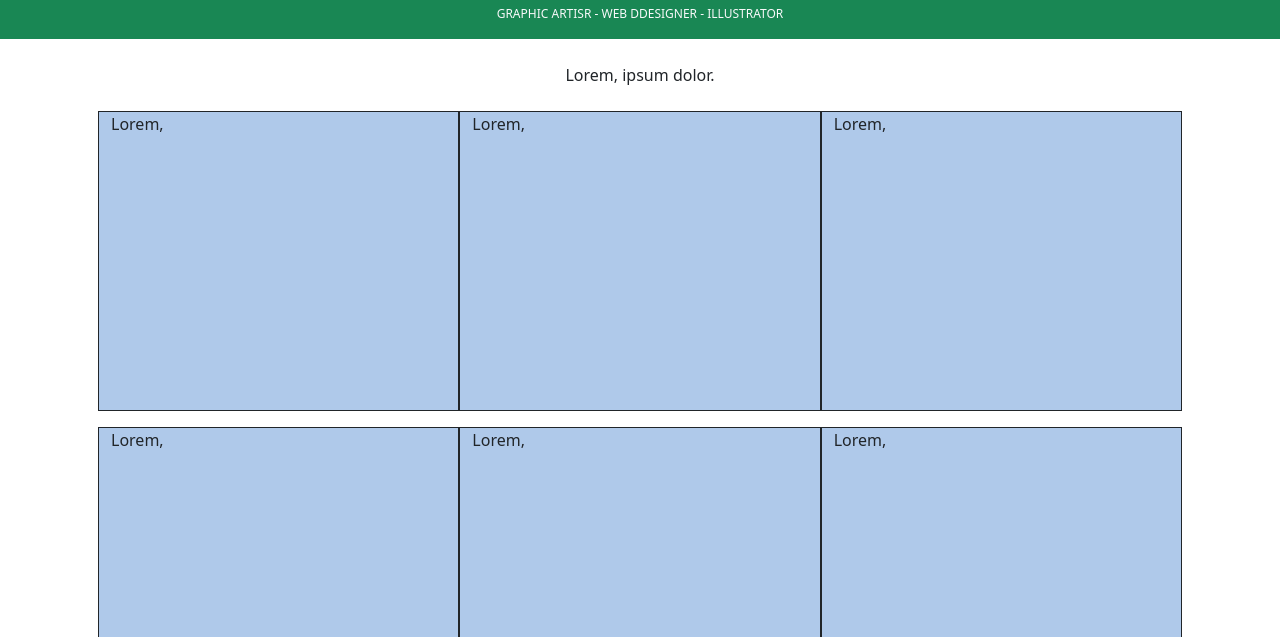
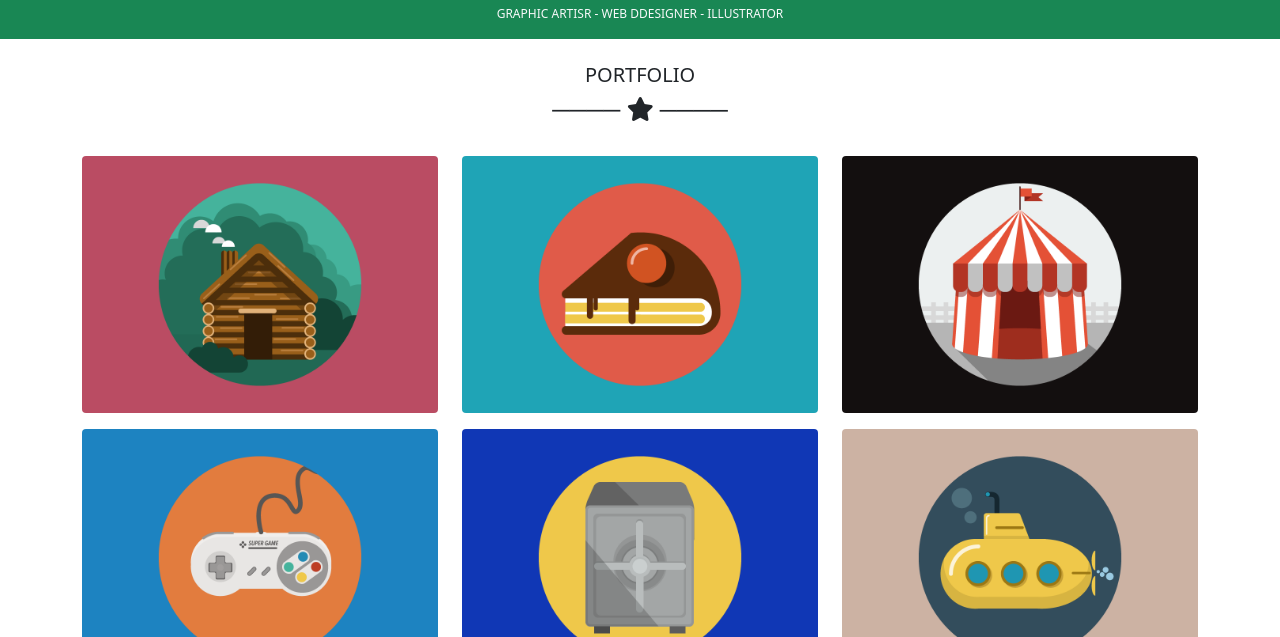
Before and after one commit to Daedry/html-css-bootstrap-freelancer, a plain HTML site: page index.html in a window 1280 px wide. Shown: the part 315-952 px from the top of the page. Drawn offline with nearby package versions, Linux system fonts and the light colour scheme.

Commit message:
add portfolio

```diff
--- a/index.html
+++ b/index.html
@@ -84,17 +84,20 @@
             <div class="container-fluid ">
                 <div class="row row-cols-1 bg-success hero_image justify-content-center position-relative flex-column">
                     <div class="col d-flex justify-content-center">
-                        <img class="mx-5 px-4 img_hero" height="150"
-                            src="./img/avatar.svg" alt="">
+                        <img class="mx-5 px-4 img_hero" height="150" src="./img/avatar.svg" alt="">
                     </div>
                     <div class="col ">
                         <h1 class="text-center text-light text-uppercase py-2">start bootstrap</h1>
                     </div>
                     <div class="col">
-                        <div class="text-light h4 text-center align-self-start">────  <i class="fa fa-star" aria-hidden="true">  ────</i></div>
+                        <div class="text-light h4 text-center align-self-start">
+                            ──── <i class="fa fa-star"aria-hidden="true"> ────</i>
+                        </div>
                     </div>
                     <div class="col">
-                        <p class="text-center text-light text-uppercase hero_paragraf">graphic artisr - web ddesigner - illustrator</p>
+                        <p class="text-center text-light text-uppercase hero_paragraf">
+                            graphic artisr - web ddesigner - illustrator
+                        </p>
                     </div>
                 </div>
                 <!-- /.row -->
@@ -103,20 +106,34 @@
         </div>
         <!-- /.main-top -->
 
-        <div class="container main">
-
-
+        <div class="portfolio">
+            <div class="container">
                 <div class="row py-4">
-                <div class="col-12 text-center">Lorem, ipsum dolor.</div>
+                    <div class="col-12 text-center text-uppercase h5">portfolio</div>
+                    <div class=" h4 text-center align-self-start">
+                        ──── <i class="fa fa-star"aria-hidden="true"> ────</i>
+                    </div>
                 </div>
 
-            <div class="row row-cols-1 row-cols-sm-2 row-cols-xl-3 mx-3 gy-3">
-                <div class="col card_img1">Lorem,</div>
-                <div class="col card_img1">Lorem,</div>
-                <div class="col card_img1">Lorem,</div>
-                <div class="col card_img1">Lorem,</div>
-                <div class="col card_img1">Lorem,</div>
-                <div class="col card_img1">Lorem,</div>
+                <div class="row row-cols-1 row-cols-sm-2 row-cols-xl-3 mb-3 gy-3">
+                    <div class="col card_img1">
+                        <img class="img-fluid rounded" src="./img/cabin.png" alt="">
+                    </div>
+                    <div class="col card_img1">
+                        <img class="img-fluid rounded" src="./img/cake.png" alt="">
+                    </div>
+                    <div class="col card_img1">
+                        <img class="img-fluid rounded" src="./img/circus.png" alt="">
+                    </div>
+                    <div class="col card_img1">
+                        <img class="img-fluid rounded" src="./img/game.png" alt="">
+                    </div>
+                    <div class="col card_img1">
+                        <img class="img-fluid rounded" src="./img/safe.png" alt="">
+                    </div>
+                    <div class="col card_img1">
+                        <img class="img-fluid rounded" src="./img/submarine.png" alt="">
+                    </div>
                 </div>
             </div><!-- /.container -->
 
@@ -136,6 +153,7 @@
                     </div>
                 </div>
             </div> <!-- /.container-fluid -->
+        </div>
 
         <div class="container-fluid bg-danger about">
             <div class="row text-center">
@@ -151,6 +169,7 @@
                 </div>
             </div>
         </div> <!-- /.container-fluid -->
+
 
 
     </main>
```
Lines whose indentation alone changed are shown as unchanged.
